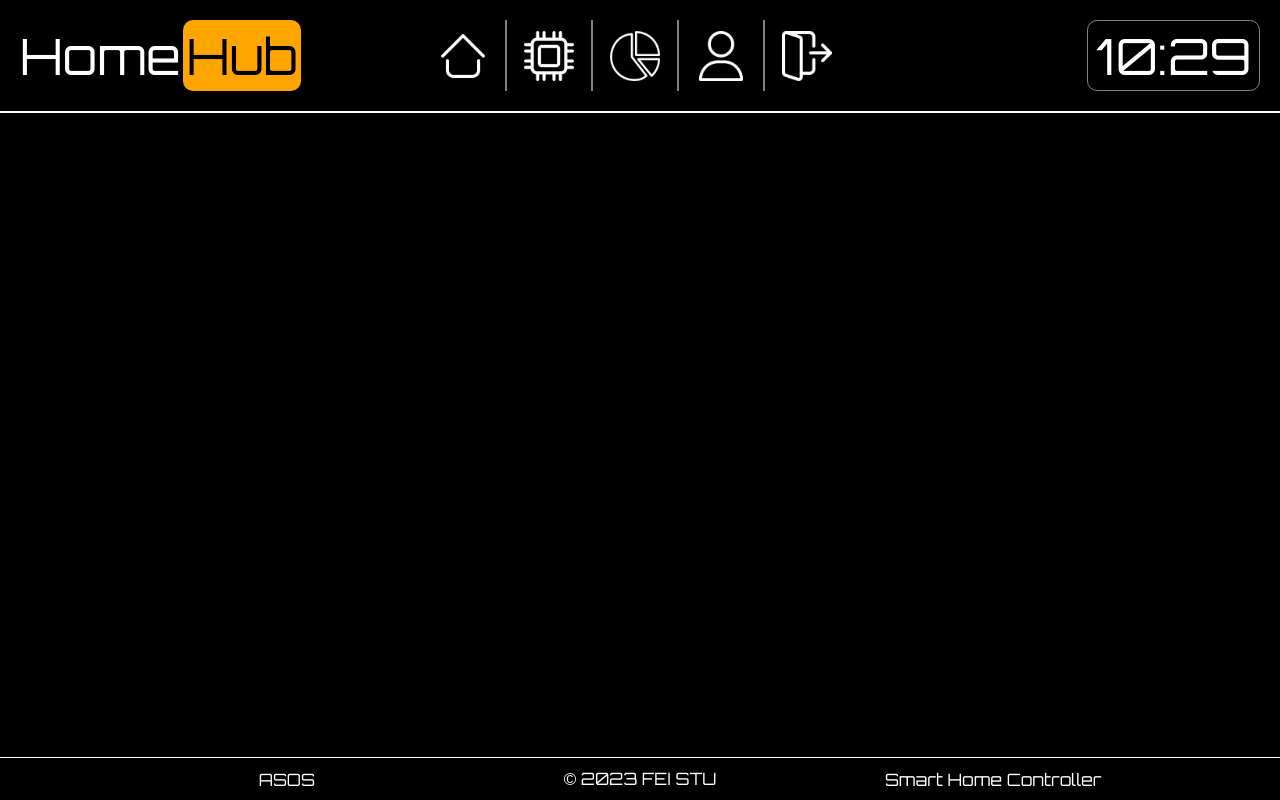
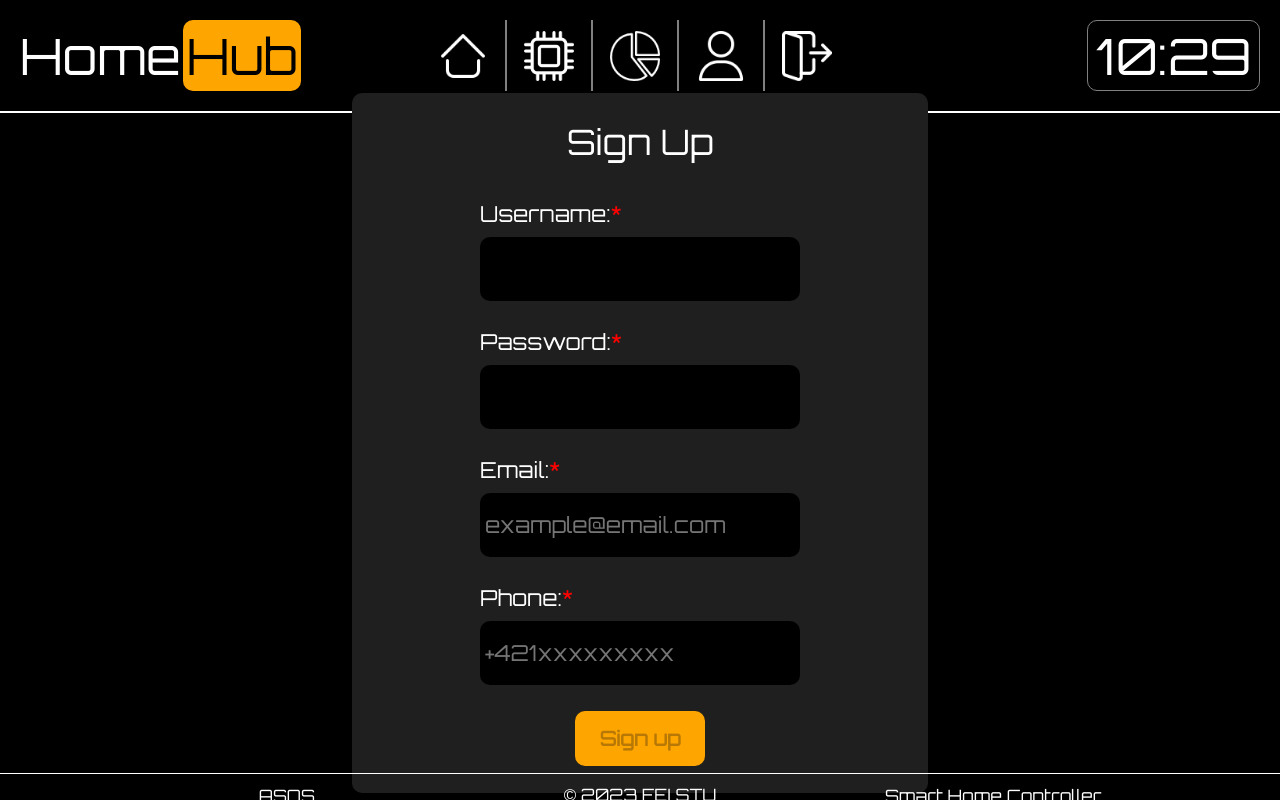
Before and after one commit to Tezim/HomeHub, a React (Create React App) app in the folder frontend/: page /register in a window 1280 px wide. Built offline with nearby package versions, Linux system fonts and the light colour scheme; no server answers.

Commit message:
add sign up page

```diff
--- a/frontend/src/App.js
+++ b/frontend/src/App.js
@@ -6,6 +6,7 @@ import DevicesPage from "./pages/DevicesPage";
 import StatisticsPage from "./pages/StatisticsPage";
 import ProfilePage from "./pages/ProfilePage";
 import LoginPage from "./pages/LoginPage";
+import RegisterPage from "./pages/RegisterPage";
 
 function App(props) {
   return (
@@ -18,6 +19,7 @@ function App(props) {
             <Route exact path="/devices" element={<DevicesPage />} />
             <Route exact path="/statistics" element={<StatisticsPage />} />
             <Route exact path="/profile" element={<ProfilePage />} />
+            <Route exact path="/register" element={<RegisterPage />} />
           </Routes>
         </Layout>
       </Router>
--- a/frontend/src/components/TopBar/TopBar.js
+++ b/frontend/src/components/TopBar/TopBar.js
@@ -11,6 +11,7 @@ const TopBar = () => {
           flexDirection: "row",
           justifyContent: "space-between",
           margin: "20px",
+          zIndex: "10000",
         }}
       >
         <div style={{ flex: 1 }}>
--- a/frontend/src/pages/LoginPage.js
+++ b/frontend/src/pages/LoginPage.js
@@ -67,7 +67,20 @@ const LoginPage = () => {
             value={password}
             setValue={(e) => setPassword(e)}
           />
-          <div style={{}} />
+          <div style={{ color: "#888888", fontSize: "15px" }}>
+            Don't have an account yet?{" "}
+            <span
+              onClick={() => history("/register")}
+              style={{
+                textDecoration: "underline",
+                color: "orange",
+                cursor: "pointer",
+              }}
+            >
+              Sign up
+            </span>
+          </div>
+          <div />
           <CustomButton
             buttonText={"Login"}
             buttonType={"button"}
--- /dev/null
+++ b/frontend/src/pages/RegisterPage.js
@@ -0,0 +1,100 @@
+import { useState } from "react";
+import CustomButton from "../components/custom/CustomButton";
+import CustomInput from "../components/custom/CustomInput";
+import { registerUser } from "../services/ProfileService";
+import { useNavigate } from "react-router-dom";
+
+const RegisterPage = () => {
+  const [username, setUsername] = useState("");
+  const [password, setPassword] = useState("");
+  const [email, setEmail] = useState("");
+  const [phone, setPhone] = useState("");
+  const history = useNavigate();
+
+  const register = () => {
+    const formData = new FormData();
+    formData.append("username", username);
+    formData.append("password", password);
+    formData.append("email", email);
+    formData.append("phone", phone);
+    registerUser(formData)
+      .then(() => history("/"))
+      .catch((error) => console.log(error));
+  };
+
+  const handleKeyPress = (event) => {
+    if (event.key === "Enter") {
+      console.log("event");
+    }
+  };
+
+  return (
+    <div onKeyDown={handleKeyPress}>
+      <form
+        style={{
+          display: "flex",
+          alignItems: "center",
+          justifyContent: "center",
+          height: "80vh",
+        }}
+      >
+        <div
+          style={{
+            backgroundColor: "#1f1f1f",
+            display: "flex",
+            alignItems: "center",
+            flexDirection: "column",
+            borderRadius: "10px",
+            height: "700px",
+            width: "45vw",
+            justifyContent: "space-evenly",
+          }}
+        >
+          <div style={{ fontSize: "35px", marginBottom: "10px" }}>Sign Up</div>
+          <CustomInput
+            inputWidth={"25vw"}
+            inputText={"Username:"}
+            inputType={"text"}
+            value={username}
+            setValue={(e) => setUsername(e)}
+            required
+          />
+          <CustomInput
+            inputWidth={"25vw"}
+            inputText={"Password:"}
+            inputType={"password"}
+            value={password}
+            setValue={(e) => setPassword(e)}
+            required
+          />
+          <CustomInput
+            inputWidth={"25vw"}
+            inputText={"Email:"}
+            inputType={"email"}
+            value={email}
+            setValue={(e) => setEmail(e)}
+            placeholder={"example@email.com"}
+            required
+          />
+          <CustomInput
+            inputWidth={"25vw"}
+            inputText={"Phone:"}
+            inputType={"text"}
+            value={phone}
+            setValue={(e) => setPhone(e)}
+            placeholder={"+421xxxxxxxxx"}
+            required
+          />
+          <CustomButton
+            buttonText={"Sign up"}
+            buttonType={"button"}
+            disabled={!username || !password || !email || !phone}
+            onClick={() => register()}
+          />
+        </div>
+      </form>
+    </div>
+  );
+};
+
+export default RegisterPage;
--- a/frontend/src/services/ProfileService.js
+++ b/frontend/src/services/ProfileService.js
@@ -2,6 +2,10 @@ import { getDataPromise, postDataPromise, putDataPromise } from "./ApiService";
 
 export const loginUser = async (params) => {
   return postDataPromise(`login`, params);
+};
+
+export const registerUser = async (params) => {
+  return postDataPromise(`register`, params);
 };
 
 export const logoutUser = async () => {
```
